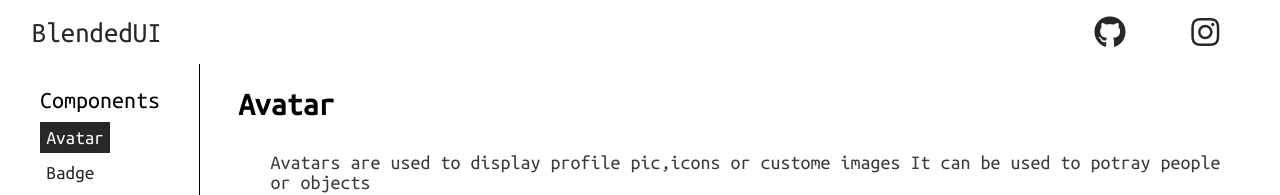
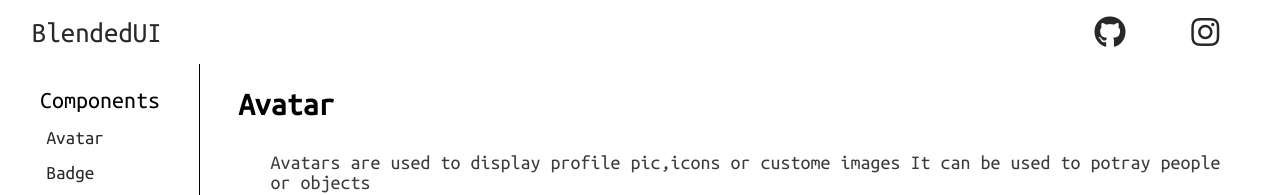
Before and after one commit to jatinmore/BlendedUI, a plain HTML site: page components/Avatar-Badges/avatar.html in a window 1280 px wide. Shown: the top 195 px of the page. Drawn offline with Linux system fonts and the light colour scheme.

Commit message:
nav updated

```diff
--- a/components/Avatar-Badges/avatar.html
+++ b/components/Avatar-Badges/avatar.html
@@ -36,7 +36,7 @@
                 <span class="aside-header">Components</span>
                 <ul class="list">
                     <li class="aside-item">
-                        <a class="aside-link active" href="/components/Avatar-Badges/avatar.html">Avatar</a>
+                        <a class="aside-link" href="/components/Avatar-Badges/avatar.html">Avatar</a>
                     </li>
 
 
```
